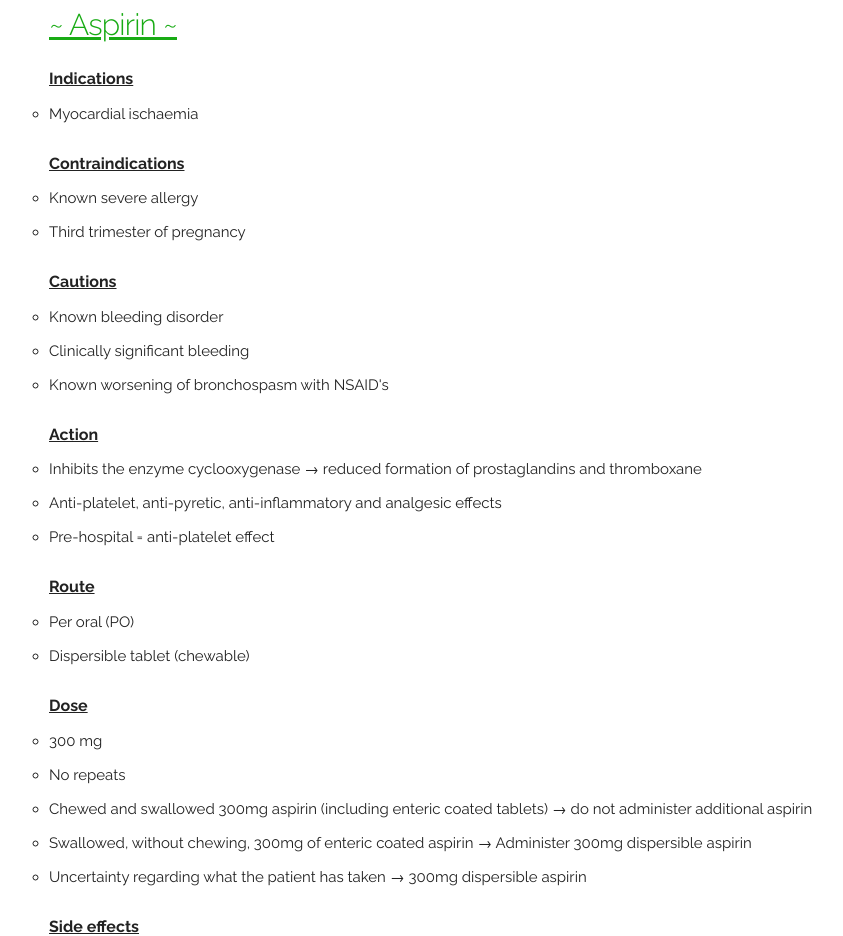
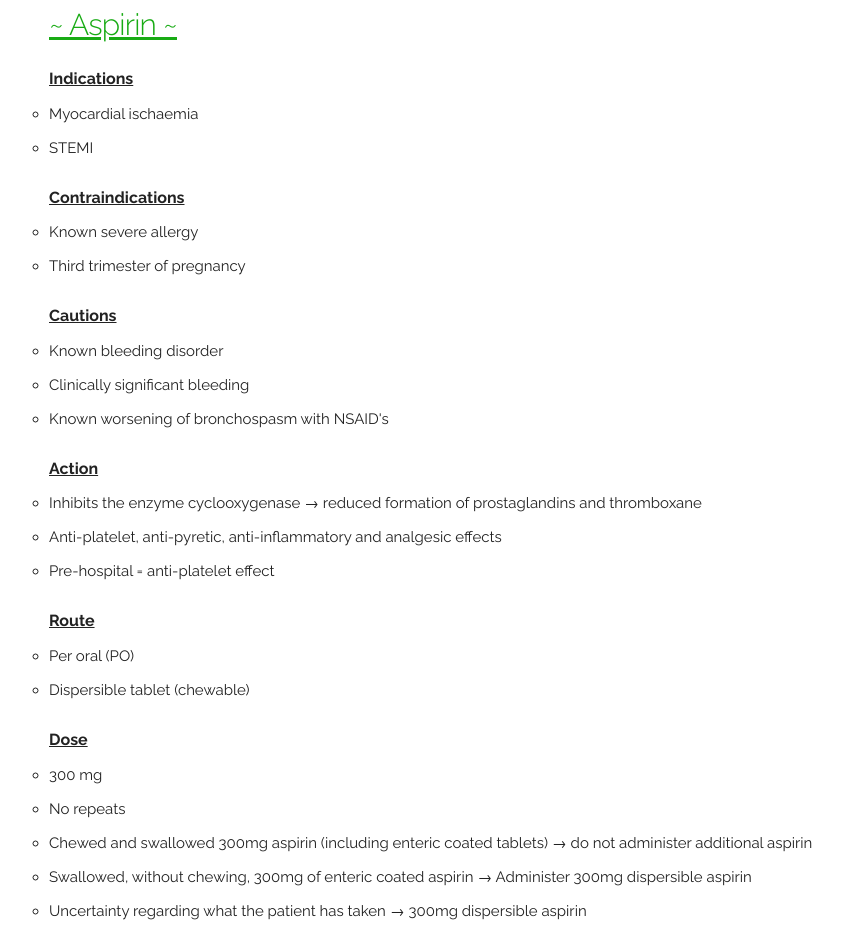
Before and after one commit to Oberto/Oberto.github.io, a plain HTML site: page listdata.html in a window 1280 px wide. Shown: the part 2280-3216 px from the top of the page, without its empty margins (111-954 px from the left). Drawn offline with nearby package versions, Linux system fonts and the light colour scheme.

Commit message:
Added STEMI to Aspirin indication

```diff
--- a/data/drugs.js
+++ b/data/drugs.js
@@ -30,7 +30,7 @@ var drugData = {
       {
         name: "Aspirin",
         id: "aspirin",
-        i: ["Myocardial ischaemia"],
+        i: ["Myocardial ischaemia", "STEMI"],
         c: ["Known severe allergy", "Third trimester of pregnancy"],
         cc: [
           "Known bleeding disorder",
```
Also changed, not shown: index.html (+1 -1 lines).
